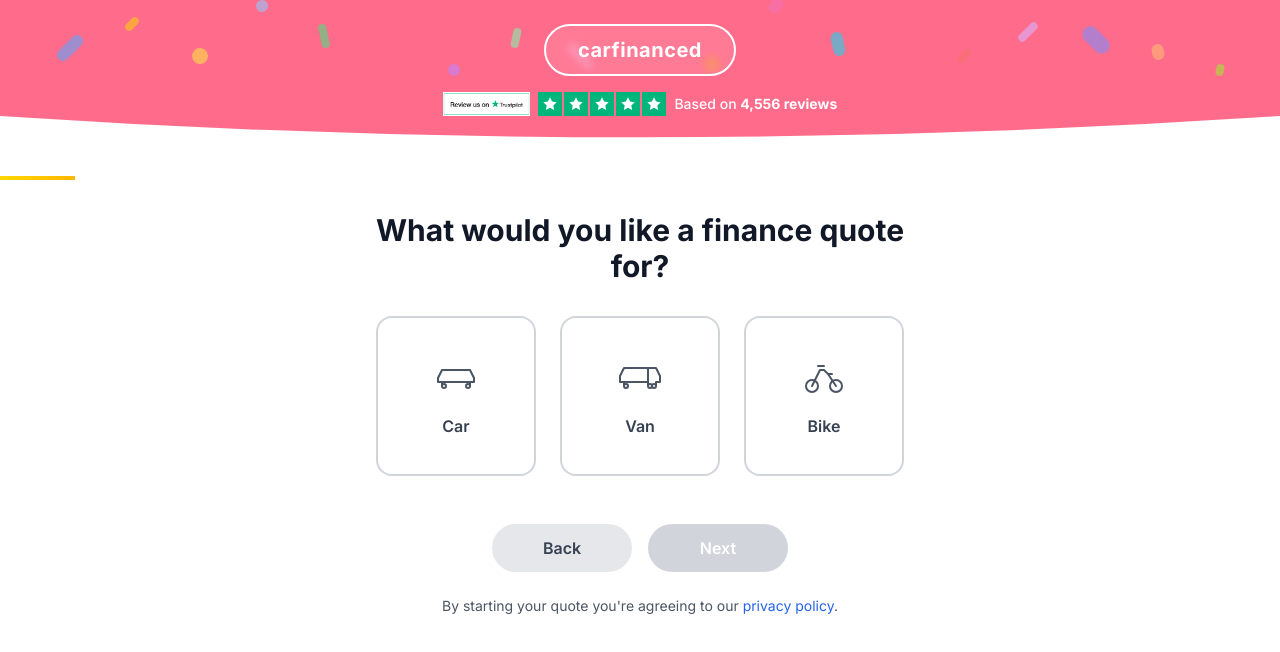
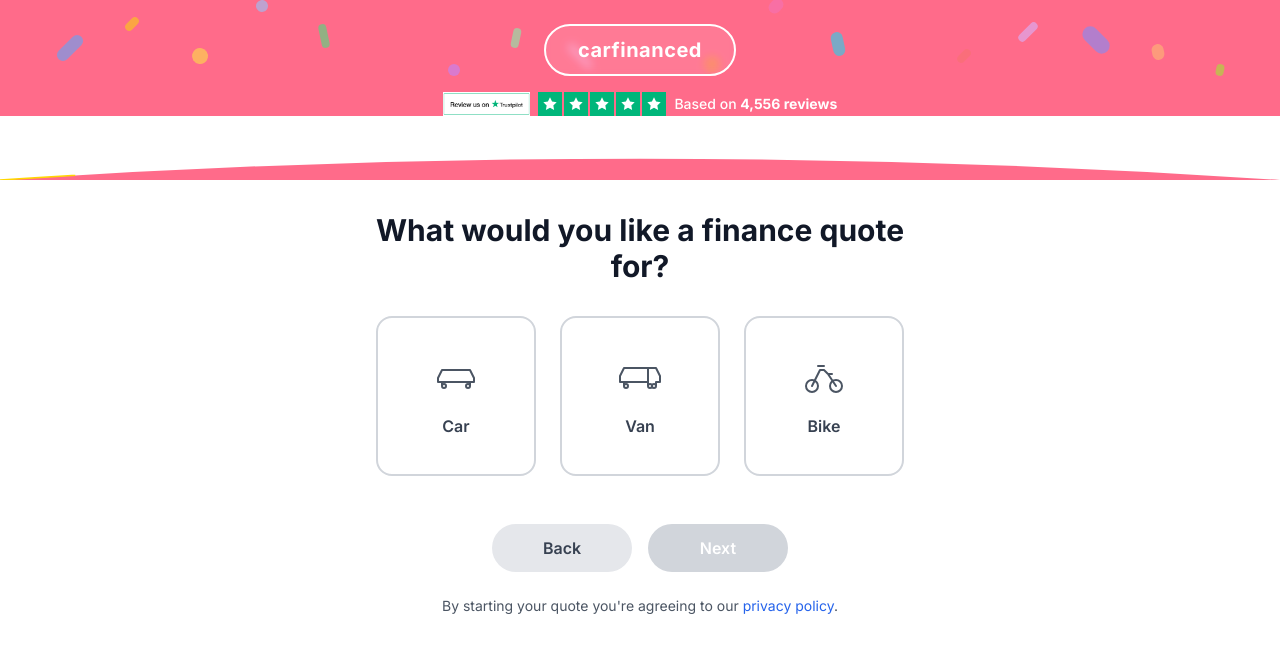
Before and after one commit to Graphiqueartem/the-connect-flow, a React (Vite) app: page /vehicle-type in a window 1280 px wide. Shown: the top 652 px of the page. Built offline with nearby package versions, Linux system fonts and the light colour scheme; the HTML template or start-up script is replaced by a standard one.

Commit message:
testing changes with virtual file cleanup

```diff
--- a/src/components/CarFinanceApplication.tsx
+++ b/src/components/CarFinanceApplication.tsx
@@ -1057,19 +1057,34 @@ const CarFinanceApplication = () => {
           </div>
         </div>
 
-        {/* Concave Curve from Middle */}
+        {/* Inverted Convex Curve from Middle */}
         <div className="absolute bottom-0 left-0 w-full overflow-hidden leading-none">
           <svg className="relative block w-full h-16" viewBox="0 0 1200 120" preserveAspectRatio="none">
-            <path d="M0,0 L0,120 L1200,120 L1200,0 Q600,80 0,0 Z" fill="white"></path>
+            <path d="M0,120 L0,0 L1200,0 L1200,120 Q600,40 0,120 Z" fill="white"></path>
           </svg>
         </div>
 
-        {/* Thin Progress Line on top of curve */}
-        <div className="absolute bottom-0 left-0 right-0 h-1 z-10">
-          <div
-            className="absolute top-0 left-0 h-full bg-gradient-to-r from-[#FFD700] via-[#FFC700] to-[#FFB700] transition-all duration-300"
-            style={{ width: `${progressPercentage}%` }}
-          />
+        {/* Progress Line along the curve */}
+        <div className="absolute bottom-0 left-0 right-0 h-16 z-10 pointer-events-none">
+          <svg className="w-full h-full" viewBox="0 0 1200 120" preserveAspectRatio="none">
+            <defs>
+              <linearGradient id="progressGradient" x1="0%" y1="0%" x2="100%" y2="0%">
+                <stop offset="0%" stopColor="#FFD700" />
+                <stop offset="50%" stopColor="#FFC700" />
+                <stop offset="100%" stopColor="#FFB700" />
+              </linearGradient>
+              <clipPath id="progressClip">
+                <rect x="0" y="0" width={`${progressPercentage}%`} height="120" />
+              </clipPath>
+            </defs>
+            <path
+              d="M0,120 Q600,40 1200,120"
+              fill="none"
+              stroke="url(#progressGradient)"
+              strokeWidth="3"
+              clipPath="url(#progressClip)"
+            />
+          </svg>
         </div>
       </div>
 
--- a/src/components/ThankYouPage.tsx
+++ b/src/components/ThankYouPage.tsx
@@ -163,10 +163,10 @@ const ThankYouPage: React.FC<ThankYouPageProps> = ({ formData, utmParams = {} })
           </div>
         </div>
 
-        {/* Concave Curve from Middle */}
+        {/* Inverted Convex Curve from Middle */}
         <div className="absolute bottom-0 left-0 w-full overflow-hidden leading-none">
           <svg className="relative block w-full h-16" viewBox="0 0 1200 120" preserveAspectRatio="none">
-            <path d="M0,0 L0,120 L1200,120 L1200,0 Q600,80 0,0 Z" fill="white"></path>
+            <path d="M0,120 L0,0 L1200,0 L1200,120 Q600,40 0,120 Z" fill="white"></path>
           </svg>
         </div>
       </div>
```
